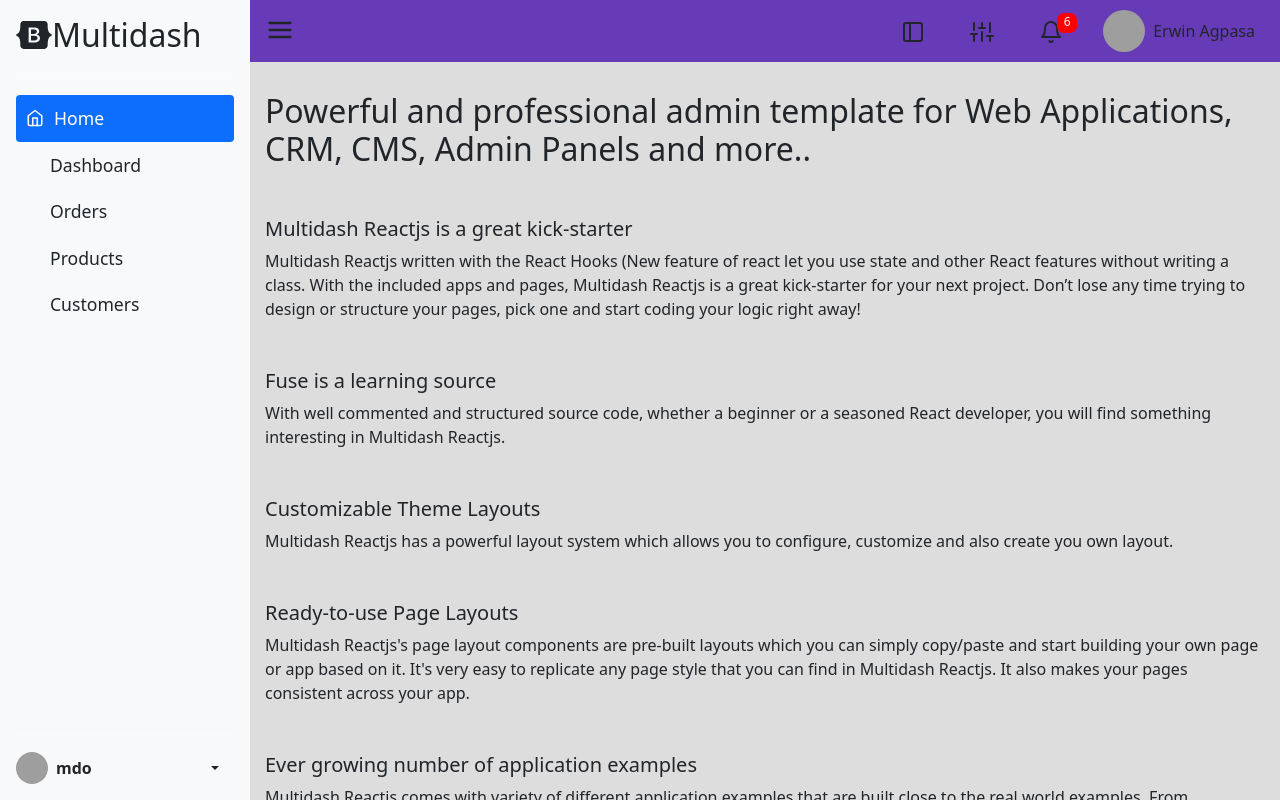
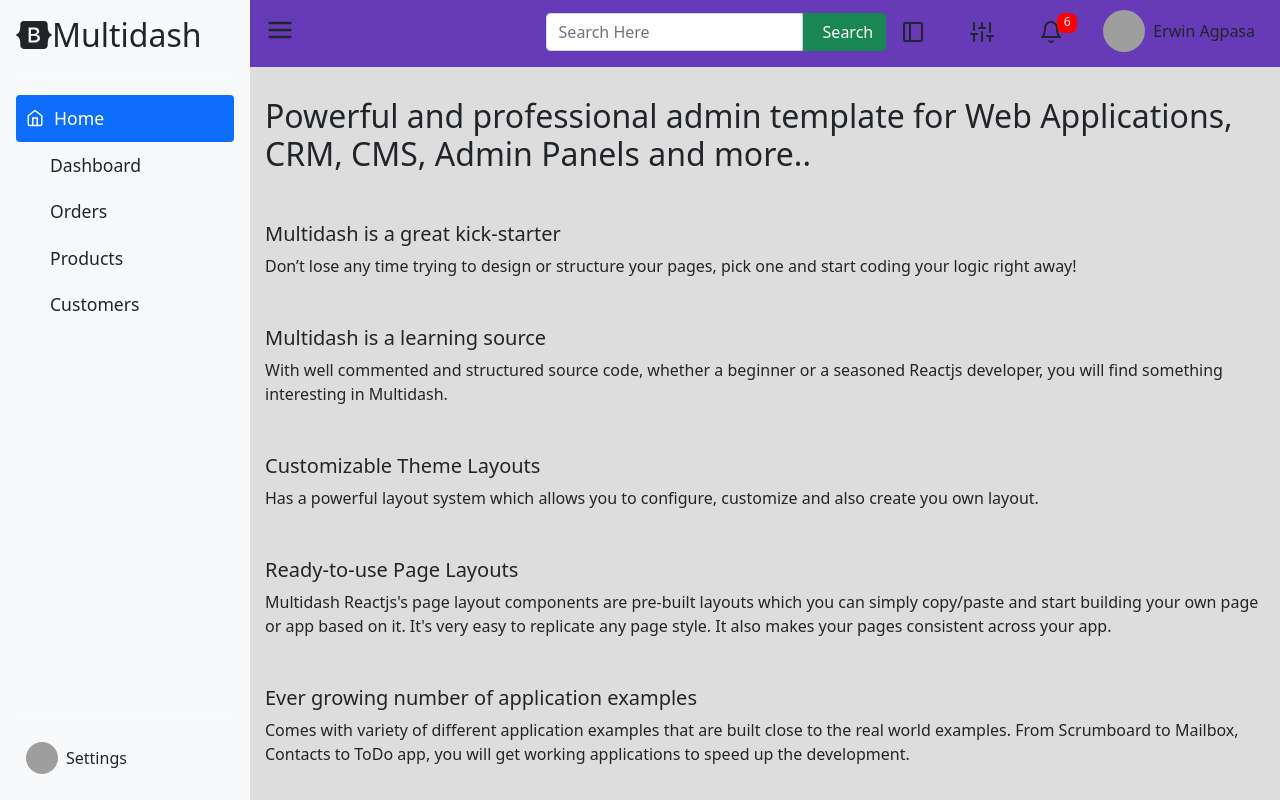
Before and after one commit to erwinagpasa/multidash, a React (Create React App) app: page / in a window 1280 px wide. Built offline with nearby package versions, Linux system fonts and the light colour scheme; grey boxes are pictures that could not be loaded.

Commit message:
search form in navbar

```diff
--- a/src/App.css
+++ b/src/App.css
@@ -14,6 +14,9 @@ html {
   padding-right: 15px!important;
   }
 
+#nav-search{
+margin-top:13px
+}
 /* .max-height{
   border: 1px solid #ff0000;
 
@@ -316,15 +319,10 @@ ul ul a {
   #sidebar.active{
     margin-left: 0px;
   }
-  #sidebarCollapse span{
+
+  #sidebarCollapse span,#nav-search,#sidebar, .username{
     display: none;
   }
 
-  #sidebar{
-    display: none;
-  }
 
-  .username{
-    display: none;
-  }
 }
--- a/src/App.js
+++ b/src/App.js
@@ -73,7 +73,7 @@ function App() {
               <div className="dropdown">
                 <a
                   href="#"
-                  className="d-flex align-items-center link-dark text-decoration-none dropdown-toggle"
+                  className="custom-dropdown d-flex align-items-center link-dark text-decoration-none dropdown-toggle"
                   id="dropdownUser2"
                   data-bs-toggle="dropdown"
                   aria-expanded="false"
@@ -85,7 +85,7 @@ function App() {
                     width="32"
                     height="32"
                   />
-                  <strong>mdo</strong>
+                  Settings
                 </a>
                 <ul
                   className="dropdown-menu text-small shadow"
@@ -253,6 +253,19 @@ function App() {
                   </div>
                 </div>
 
+                <form id="nav-search">
+                  <div class="input-group mb-3">
+                    <input
+                      type="text"
+                      class="form-control form-control"
+                      placeholder="Search Here"
+                    />
+                    <button type="submit" class="input-group-text btn-success">
+                      <i class="bi bi-search me-2"></i> Search
+                    </button>
+                  </div>
+                </form>
+
                 <div className="xdropdown">
                   <a
                     href="#"
@@ -376,48 +389,41 @@ function App() {
                 CRM, CMS, Admin Panels and more..
               </h2>
 
-              <h5 className="mt-5">
-                Multidash Reactjs is a great kick-starter
-              </h5>
+              <h5 className="mt-5">Multidash is a great kick-starter</h5>
               <p>
-                Multidash Reactjs written with the React Hooks (New feature of
-                react let you use state and other React features without writing
-                a class. With the included apps and pages, Multidash Reactjs is
-                a great kick-starter for your next project. Don’t lose any time
-                trying to design or structure your pages, pick one and start
-                coding your logic right away!
+                Don’t lose any time trying to design or structure your pages,
+                pick one and start coding your logic right away!
               </p>
 
-              <h5 className="mt-5">Fuse is a learning source</h5>
+              <h5 className="mt-5">Multidash is a learning source</h5>
               <p>
                 With well commented and structured source code, whether a
-                beginner or a seasoned React developer, you will find something
-                interesting in Multidash Reactjs.
+                beginner or a seasoned Reactjs developer, you will find
+                something interesting in Multidash.
               </p>
 
               <h5 className="mt-5">Customizable Theme Layouts</h5>
               <p>
-                Multidash Reactjs has a powerful layout system which allows you
-                to configure, customize and also create you own layout.
+                Has a powerful layout system which allows you to configure,
+                customize and also create you own layout.
               </p>
 
               <h5 className="mt-5">Ready-to-use Page Layouts</h5>
               <p>
                 Multidash Reactjs's page layout components are pre-built layouts
                 which you can simply copy/paste and start building your own page
-                or app based on it. It's very easy to replicate any page style
-                that you can find in Multidash Reactjs. It also makes your pages
-                consistent across your app.
+                or app based on it. It's very easy to replicate any page style.
+                It also makes your pages consistent across your app.
               </p>
 
               <h5 className="mt-5">
                 Ever growing number of application examples
               </h5>
               <p>
-                Multidash Reactjs comes with variety of different application
-                examples that are built close to the real world examples. From
-                Scrumboard to Mailbox, Contacts to ToDo app, you will get
-                working applications to speed up the development.{" "}
+                Comes with variety of different application examples that are
+                built close to the real world examples. From Scrumboard to
+                Mailbox, Contacts to ToDo app, you will get working applications
+                to speed up the development.
               </p>
             </div>
           </div>
```
